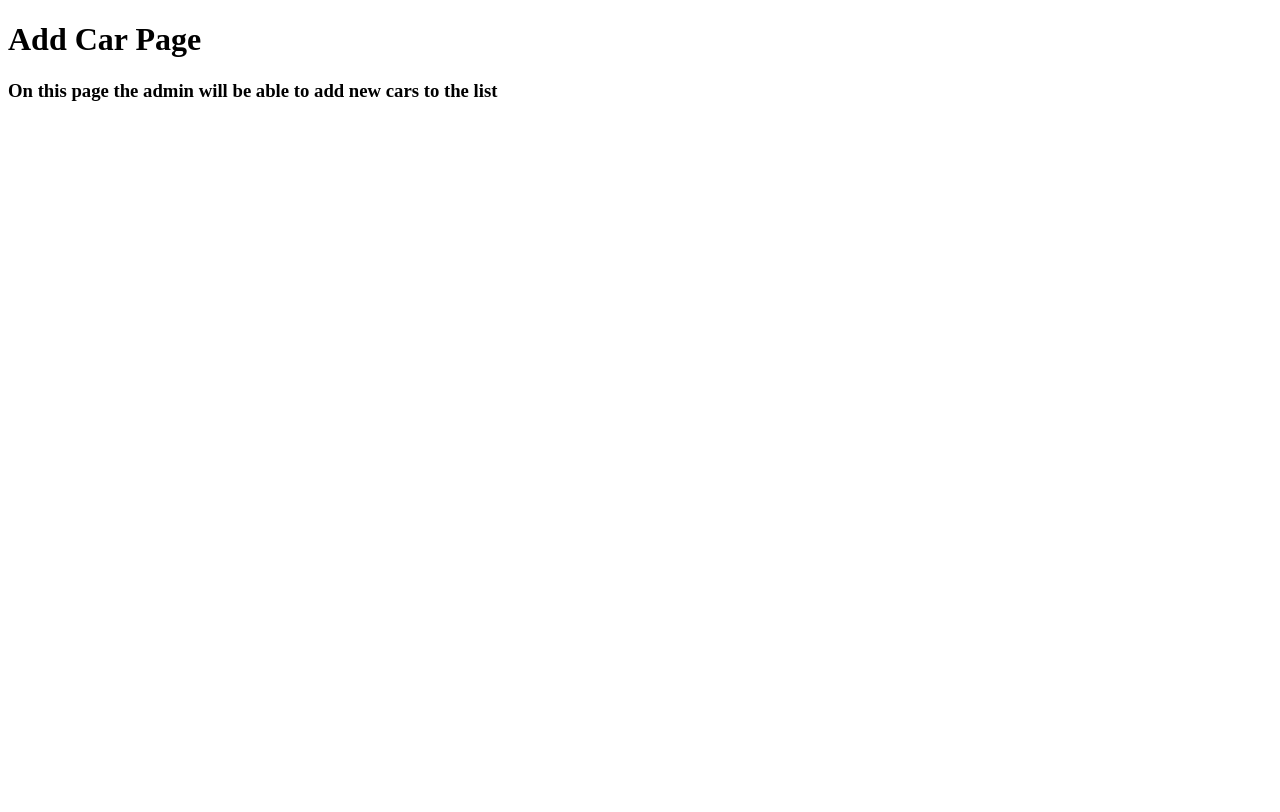
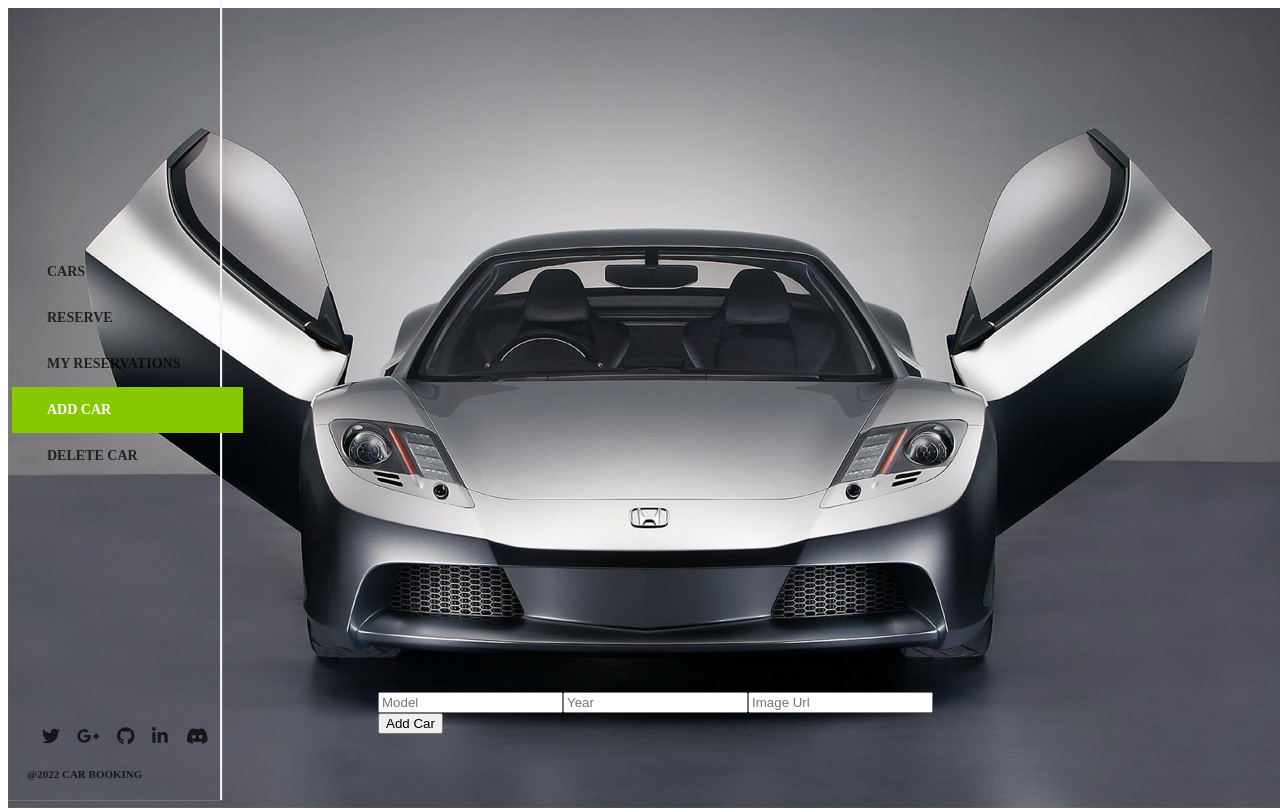
Before and after one commit to Arturgouveia1970/car-rental-frontend, a React (Create React App) app: page /newcar in a window 1280 px wide. Built offline with nearby package versions, Linux system fonts and the light colour scheme.

Commit message:
improvements

```diff
--- /dev/null
+++ b/src/features/cars/deletecar/Delete.css
@@ -0,0 +1,5 @@
+.text .delete-btn {
+  margin-left: 570px;
+  margin-top: -40px;
+  padding: 10px;
+}
--- a/src/features/cars/deletecar/DeleteCar.js
+++ b/src/features/cars/deletecar/DeleteCar.js
@@ -1,10 +1,19 @@
 import React from 'react';
+import Sidebar from '../../common/sidebar/Sidebar';
+// import CarsListHeader from '../carlist/CarsListHeader';
+import car1 from '../../../assets/images/Honda-Car.jpg';
+import './Delete.css';
 
 const DeleteCar = () => (
-  <>
-    <h1>Delete Car Page</h1>
-    <h3>On this page the admin will be able to delete cars.</h3>
-  </>
+  <div className="">
+    <Sidebar />
+    <div className="car-list">
+      <img src={car1} alt="car" />
+      <div className="text">
+        <button type="button" className="delete-btn">Delete Car</button>
+      </div>
+    </div>
+  </div>
 );
 
 export default DeleteCar;
--- /dev/null
+++ b/src/features/cars/newcar/Newcar.css
@@ -0,0 +1,8 @@
+.add-car-form {
+  margin-left: 370px;
+  margin-top: -120px;
+}
+
+.text .addcar-btn {
+   margin-left: 370px;
+}
--- a/src/features/cars/newcar/Newcar.js
+++ b/src/features/cars/newcar/Newcar.js
@@ -1,10 +1,37 @@
-import React from 'react';
+import React, { useState } from 'react';
+import Sidebar from '../../common/sidebar/Sidebar';
+// import CarsListHeader from '../carlist/CarsListHeader';
+import car1 from '../../../assets/images/Honda-Car.jpg';
+import './Newcar.css';
 
-const NewCar = () => (
-  <>
-    <h1>Add Car Page</h1>
-    <h3>On this page the admin will be able to add new cars to the list</h3>
-  </>
-);
+const NewCar = () => {
+  const [inputText, setInputText] = useState({
+    title: '',
+  });
+
+  const onChange = (e) => {
+    setInputText({
+      ...inputText,
+      [e.target.name]: e.target.value,
+    });
+  };
+
+  return (
+    <div className="">
+      <Sidebar />
+      <div className="new-car-form">
+        <img src={car1} alt="car" />
+        <form className="add-car-form">
+          <input type="text" placeholder="Model" onChange={onChange} />
+          <input type="text" placeholder="Year" onChange={onChange} />
+          <input type="text" placeholder="Image Url" onChange={onChange} />
+        </form>
+        <div className="text">
+          <button type="button" className="addcar-btn">Add Car</button>
+        </div>
+      </div>
+    </div>
+  );
+};
 
 export default NewCar;
```
Also changed, not shown: 1 other file (tests, documents, lock files or other folders).
